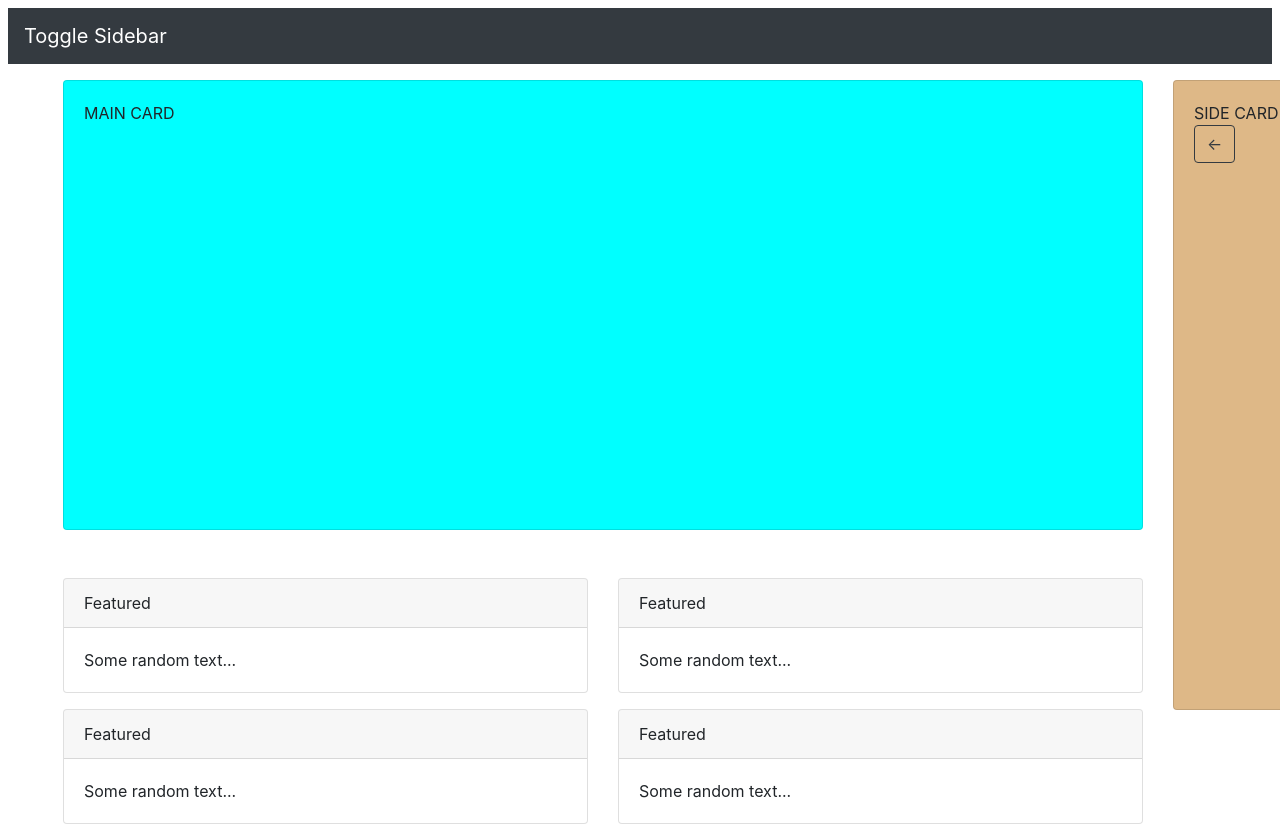
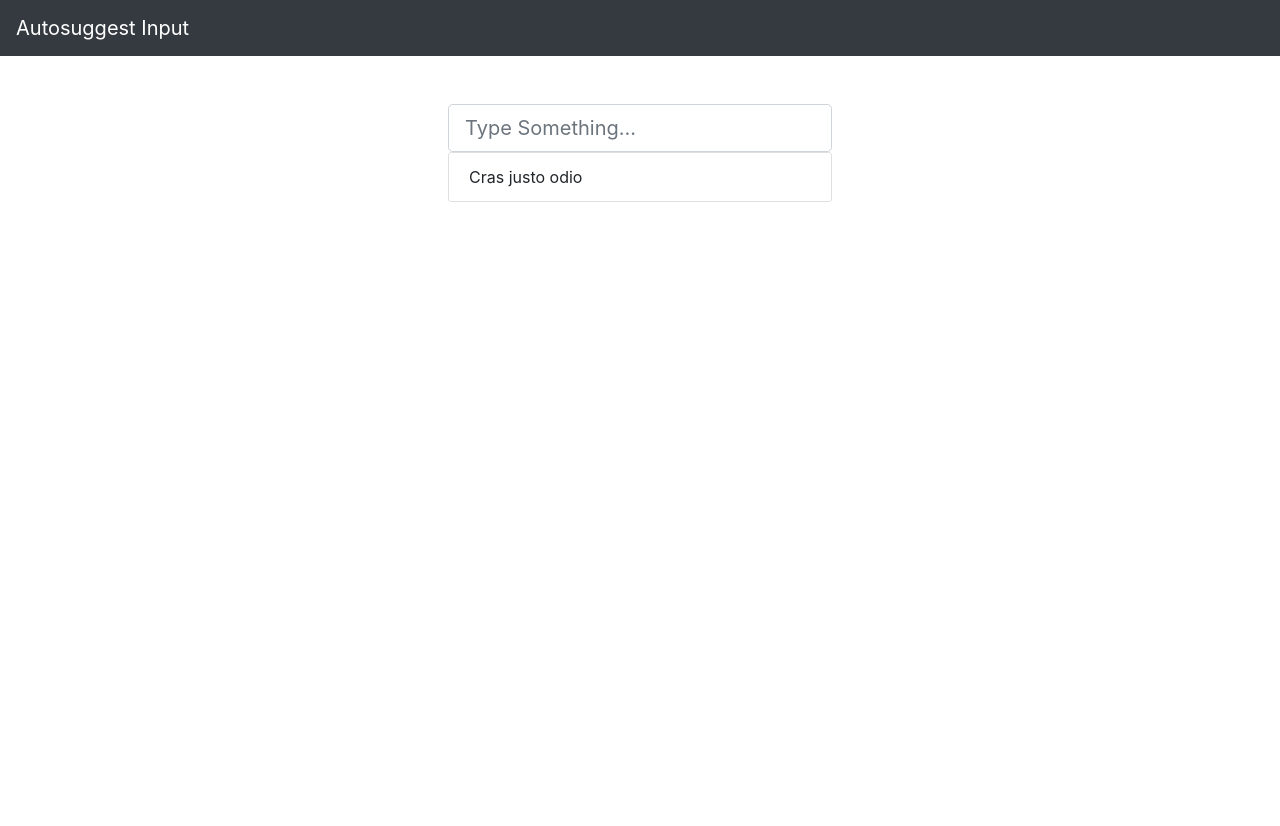
Before and after one commit to swarajlaha/frontend-challenges, a React (Create React App) app: page / in a window 1280 px wide. Shown: the top 826 px of the page. After the commit the page ends 800 px from the top, so only its background shows below. Built offline with nearby package versions, Linux system fonts and the light colour scheme.

Commit message:
add inputbox, card for dropdown suggestions

```diff
--- a/src/App.js
+++ b/src/App.js
@@ -1,4 +1,5 @@
 import './App.css';
+import AutosuggestInput from './autosuggest-input/pages/autosuggestInput';
 import PasswordChecker from './password-checker/pages/PasswordChecker';
 import SmartTextarea from './smart-textarea/pages/SmartTextarea';
 import ToggleSidebar from './toggle-sidebar/pages/ToggleSidebar';
@@ -13,7 +14,10 @@ function App() {
       {/* <SmartTextarea /> */}
 
       {/** Toggle sidebar */}
-      <ToggleSidebar />
+      {/* <ToggleSidebar /> */}
+
+      { /** Autosuggest Input */ }
+      <AutosuggestInput />
     </>
   );
 }
--- /dev/null
+++ b/src/autosuggest-input/commons/appNavbar.js
@@ -0,0 +1,16 @@
+import React from 'react';
+import { Navbar } from 'react-bootstrap';
+
+const AppNavbar = () => {
+  return (
+    <>
+      <Navbar bg="dark" variant="dark">
+        <Navbar.Brand href="#home">
+          Autosuggest Input
+        </Navbar.Brand>
+      </Navbar>
+    </>
+  );
+}
+
+export default AppNavbar;
--- /dev/null
+++ b/src/autosuggest-input/components/dropdownbox.js
@@ -0,0 +1,16 @@
+import React from 'react'
+import { Card, ListGroup } from 'react-bootstrap'
+
+const Dropdownbox = () => {
+  return (
+    <>
+      <Card style={{ width: '24rem' }}>
+        <ListGroup variant="flush">
+          <ListGroup.Item>Cras justo odio</ListGroup.Item>
+        </ListGroup>
+      </Card>
+    </>
+  )
+}
+
+export default Dropdownbox
--- /dev/null
+++ b/src/autosuggest-input/components/inputbox.js
@@ -0,0 +1,18 @@
+import React from 'react'
+import { InputGroup, FormControl } from 'react-bootstrap'
+
+const Inputbox = () => {
+  return (
+    <>
+      <InputGroup size="lg">
+        <FormControl
+          placeholder="Type Something..."
+          aria-label="Type Something"
+          aria-describedby="basic-addon2"
+        />
+      </InputGroup>
+    </>
+  )
+}
+
+export default Inputbox
--- /dev/null
+++ b/src/autosuggest-input/pages/autosuggestInput.js
@@ -0,0 +1,29 @@
+import React from 'react'
+import { Container, Row, Col } from 'react-bootstrap'
+import AppNavbar from '../commons/appNavbar'
+import Dropdownbox from '../components/dropdownbox'
+import Inputbox from '../components/inputbox'
+
+const AutosuggestInput = () => {
+  return (
+    <>
+      <AppNavbar />
+      <Container className="mt-5">
+        <Row>
+          <Col></Col>
+          <Col>
+            <Row >
+              <Inputbox />
+            </Row>
+            <Row>
+              <Dropdownbox />
+            </Row>
+          </Col>
+          <Col></Col>
+        </Row>
+      </Container>
+    </>
+  )
+}
+
+export default AutosuggestInput
```
